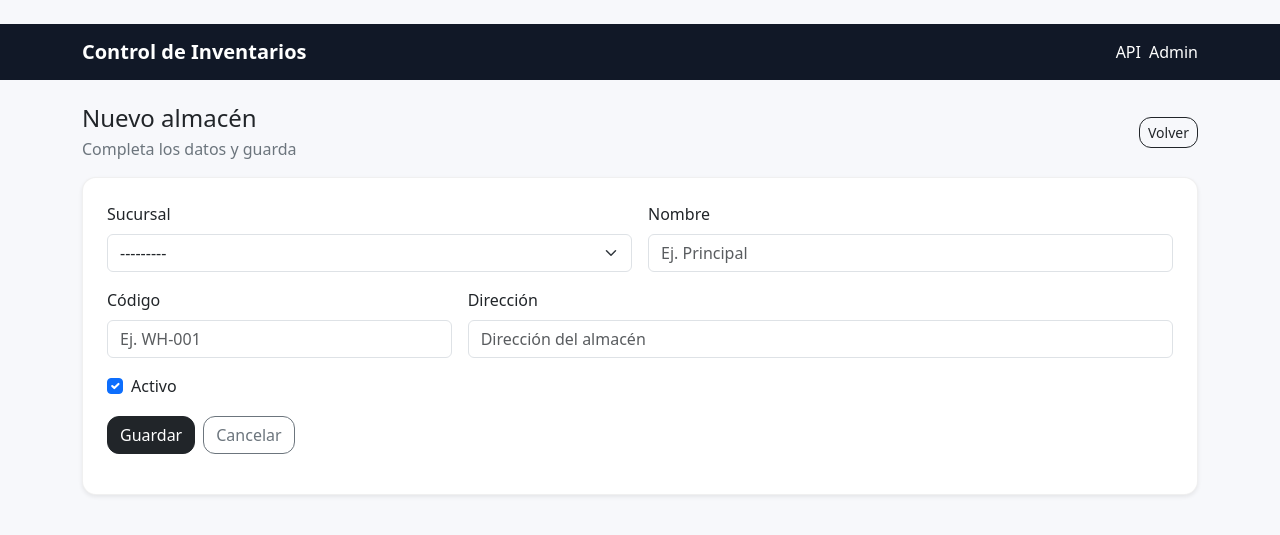
After one commit to AlbertoXelH/prueba_tecnica, a Django app: page /almacenes/nuevo/ in a window 1280 px wide. The commit adds this page. Shown: the top 535 px of the page. Run offline with Django 4.2, Linux system fonts and the light colour scheme; data that the repository does not hold is empty.

Commit message:
feat: add UI for branches and warehouses

```diff
--- a/apps/locations/forms.py
+++ b/apps/locations/forms.py
@@ -23,3 +23,45 @@ class BranchForm(forms.ModelForm):
             "state": forms.TextInput(attrs={"class": "form-control", "placeholder": "Estado"}),
             "is_active": forms.CheckboxInput(attrs={"class": "form-check-input"}),
         }
+from django import forms
+from apps.locations.models import Warehouse
+
+class WarehouseForm(forms.ModelForm):
+    class Meta:
+        model = Warehouse
+        fields = ["branch", "name", "code", "address", "is_active"]
+        labels = {
+            "branch": "Sucursal",
+            "name": "Nombre",
+            "code": "Código",
+            "address": "Dirección",
+            "is_active": "Activo",
+        }
+        widgets = {
+            "branch": forms.Select(attrs={"class": "form-select"}),
+            "name": forms.TextInput(attrs={"class": "form-control", "placeholder": "Ej. Principal"}),
+            "code": forms.TextInput(attrs={"class": "form-control", "placeholder": "Ej. WH-001"}),
+            "address": forms.TextInput(attrs={"class": "form-control", "placeholder": "Dirección del almacén"}),
+            "is_active": forms.CheckboxInput(attrs={"class": "form-check-input"}),
+        }
+from django import forms
+from apps.locations.models import Warehouse
+
+class WarehouseForm(forms.ModelForm):
+    class Meta:
+        model = Warehouse
+        fields = ["branch", "name", "code", "address", "is_active"]
+        labels = {
+            "branch": "Sucursal",
+            "name": "Nombre",
+            "code": "Código",
+            "address": "Dirección",
+            "is_active": "Activo",
+        }
+        widgets = {
+            "branch": forms.Select(attrs={"class": "form-select"}),
+            "name": forms.TextInput(attrs={"class": "form-control", "placeholder": "Ej. Principal"}),
+            "code": forms.TextInput(attrs={"class": "form-control", "placeholder": "Ej. WH-001"}),
+            "address": forms.TextInput(attrs={"class": "form-control", "placeholder": "Dirección del almacén"}),
+            "is_active": forms.CheckboxInput(attrs={"class": "form-check-input"}),
+        }
--- /dev/null
+++ b/apps/locations/ui_views_warehouses.py
@@ -0,0 +1,80 @@
+from django.contrib import messages
+from django.shortcuts import get_object_or_404, redirect
+from django.urls import reverse
+from django.views.generic import CreateView, ListView, UpdateView
+
+from apps.customers.models import Customer
+from apps.locations.models import Branch, Warehouse
+from .forms import WarehouseForm
+
+class WarehouseListView(ListView):
+    model = Warehouse
+    template_name = "ui/warehouses/list.html"
+    context_object_name = "warehouses"
+    paginate_by = 20
+
+    def get_queryset(self):
+        qs = Warehouse.objects.select_related("branch__customer").all()
+        customer_id = (self.request.GET.get("customer_id") or "").strip()
+        branch_id = (self.request.GET.get("branch_id") or "").strip()
+        q = (self.request.GET.get("q") or "").strip()
+        status = (self.request.GET.get("status") or "").strip()
+
+        if customer_id.isdigit():
+            qs = qs.filter(branch__customer_id=int(customer_id))
+        if branch_id.isdigit():
+            qs = qs.filter(branch_id=int(branch_id))
+        if q:
+            qs = qs.filter(name__icontains=q)
+        if status == "active":
+            qs = qs.filter(is_active=True)
+        if status == "inactive":
+            qs = qs.filter(is_active=False)
+
+        return qs
+
+    def get_context_data(self, **kwargs):
+        ctx = super().get_context_data(**kwargs)
+        ctx["customers"] = Customer.objects.order_by("name")
+        ctx["branches"] = Branch.objects.select_related("customer").order_by("customer__name", "name")
+        return ctx
+
+class WarehouseCreateView(CreateView):
+    model = Warehouse
+    form_class = WarehouseForm
+    template_name = "ui/warehouses/form.html"
+
+    def get_initial(self):
+        initial = super().get_initial()
+        branch_id = (self.request.GET.get("branch_id") or "").strip()
+        if branch_id.isdigit():
+            initial["branch"] = int(branch_id)
+        return initial
+
+    def form_valid(self, form):
+        r = super().form_valid(form)
+        messages.success(self.request, "Almacén creado correctamente.")
+        return r
+
+    def get_success_url(self):
+        return reverse("ui:warehouses_list")
+
+class WarehouseUpdateView(UpdateView):
+    model = Warehouse
+    form_class = WarehouseForm
+    template_name = "ui/warehouses/form.html"
+
+    def form_valid(self, form):
+        r = super().form_valid(form)
+        messages.success(self.request, "Almacén actualizado correctamente.")
+        return r
+
+    def get_success_url(self):
+        return reverse("ui:warehouses_list")
+
+def warehouse_toggle_active(request, pk: int):
+    w = get_object_or_404(Warehouse, pk=pk)
+    w.is_active = not w.is_active
+    w.save(update_fields=["is_active", "updated_at"])
+    messages.success(request, "Estado actualizado.")
+    return redirect("ui:warehouses_list")
--- a/apps/ui/templates/ui/home.html
+++ b/apps/ui/templates/ui/home.html
@@ -20,7 +20,11 @@
       <div class="card p-4 h-100 shadow-sm">
         <div class="fw-semibold mb-2">Sucursales y almacenes</div>
         <div class="text-secondary mb-3">Organización por cliente.</div>
-        <a class="btn btn-dark w-100" href="{% url 'ui:branches_list' %}">Entrar</a>
+
+        <div class="d-grid gap-2">
+          <a class="btn btn-dark w-100" href="{% url 'ui:branches_list' %}">Sucursales</a>
+          <a class="btn btn-outline-dark w-100" href="{% url 'ui:warehouses_list' %}">Almacenes</a>
+        </div>
       </div>
     </div>
 
--- /dev/null
+++ b/apps/ui/templates/ui/warehouses/form.html
@@ -0,0 +1,56 @@
+{% extends "ui/base.html" %}
+{% block title %}Almacén | Control de Inventarios{% endblock %}
+
+{% block content %}
+  <div class="d-flex align-items-center justify-content-between mb-3">
+    <div>
+      <h1 class="h4 mb-1">{% if object %}Editar almacén{% else %}Nuevo almacén{% endif %}</h1>
+      <div class="text-secondary">Completa los datos y guarda</div>
+    </div>
+    <a class="btn btn-outline-dark btn-sm" href="{% url 'ui:warehouses_list' %}">Volver</a>
+  </div>
+
+  <div class="card p-4 shadow-sm">
+    <form method="post" novalidate>
+      {% csrf_token %}
+
+      <div class="row g-3">
+        <div class="col-md-6">
+          <label class="form-label">{{ form.branch.label }}</label>
+          {{ form.branch }}
+          {% for e in form.branch.errors %}<div class="text-danger small">{{ e }}</div>{% endfor %}
+        </div>
+
+        <div class="col-md-6">
+          <label class="form-label">{{ form.name.label }}</label>
+          {{ form.name }}
+          {% for e in form.name.errors %}<div class="text-danger small">{{ e }}</div>{% endfor %}
+        </div>
+
+        <div class="col-md-4">
+          <label class="form-label">{{ form.code.label }}</label>
+          {{ form.code }}
+          {% for e in form.code.errors %}<div class="text-danger small">{{ e }}</div>{% endfor %}
+        </div>
+
+        <div class="col-md-8">
+          <label class="form-label">{{ form.address.label }}</label>
+          {{ form.address }}
+          {% for e in form.address.errors %}<div class="text-danger small">{{ e }}</div>{% endfor %}
+        </div>
+
+        <div class="col-12">
+          <div class="form-check">
+            {{ form.is_active }}
+            <label class="form-check-label">{{ form.is_active.label }}</label>
+          </div>
+        </div>
+
+        <div class="col-12 d-flex gap-2">
+          <button class="btn btn-dark" type="submit">Guardar</button>
+          <a class="btn btn-outline-secondary" href="{% url 'ui:warehouses_list' %}">Cancelar</a>
+        </div>
+      </div>
+    </form>
+  </div>
+{% endblock %}
```
Also changed, not shown: apps/locations/ui_urls.py (+13 -0 lines), apps/ui/templates/ui/warehouses/list.html (added, +104 -0 lines).
